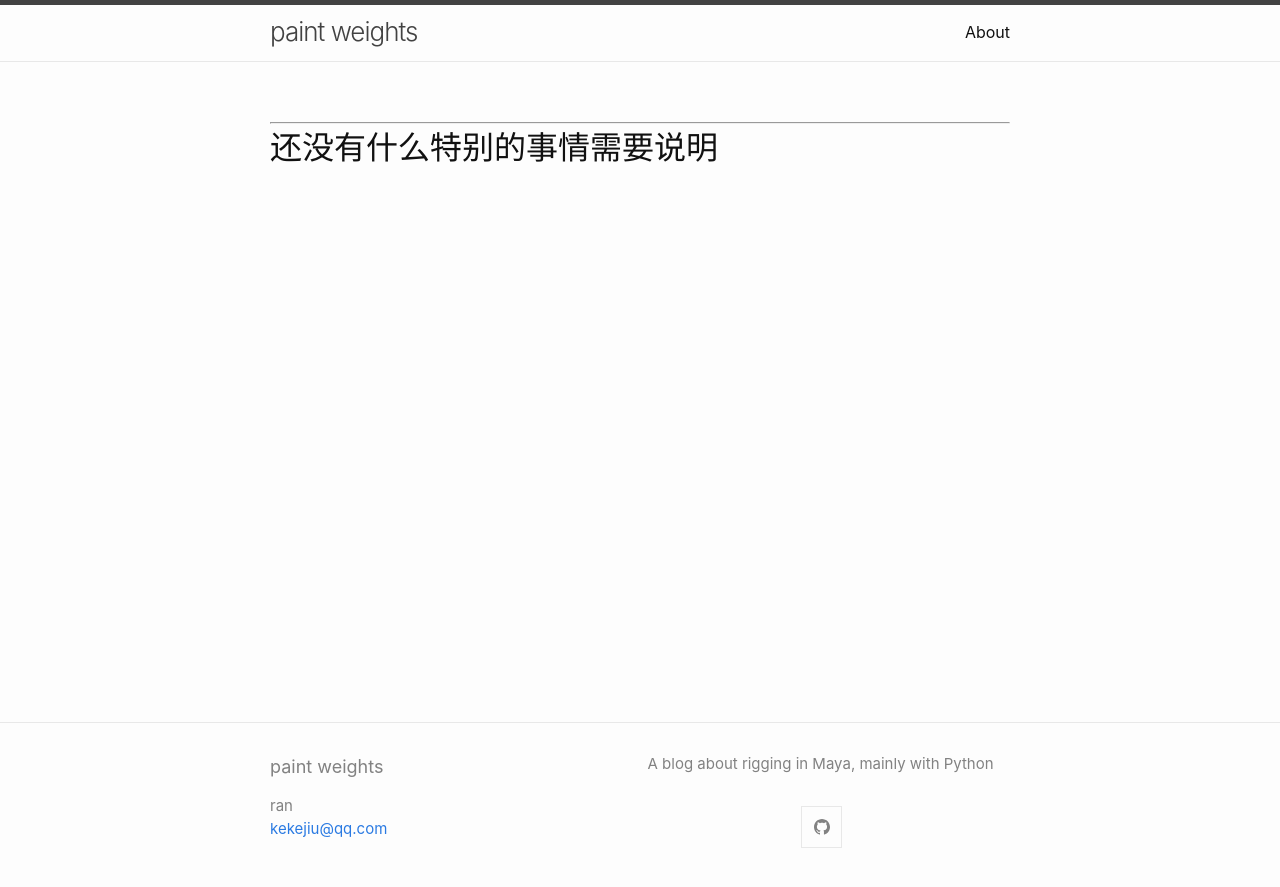
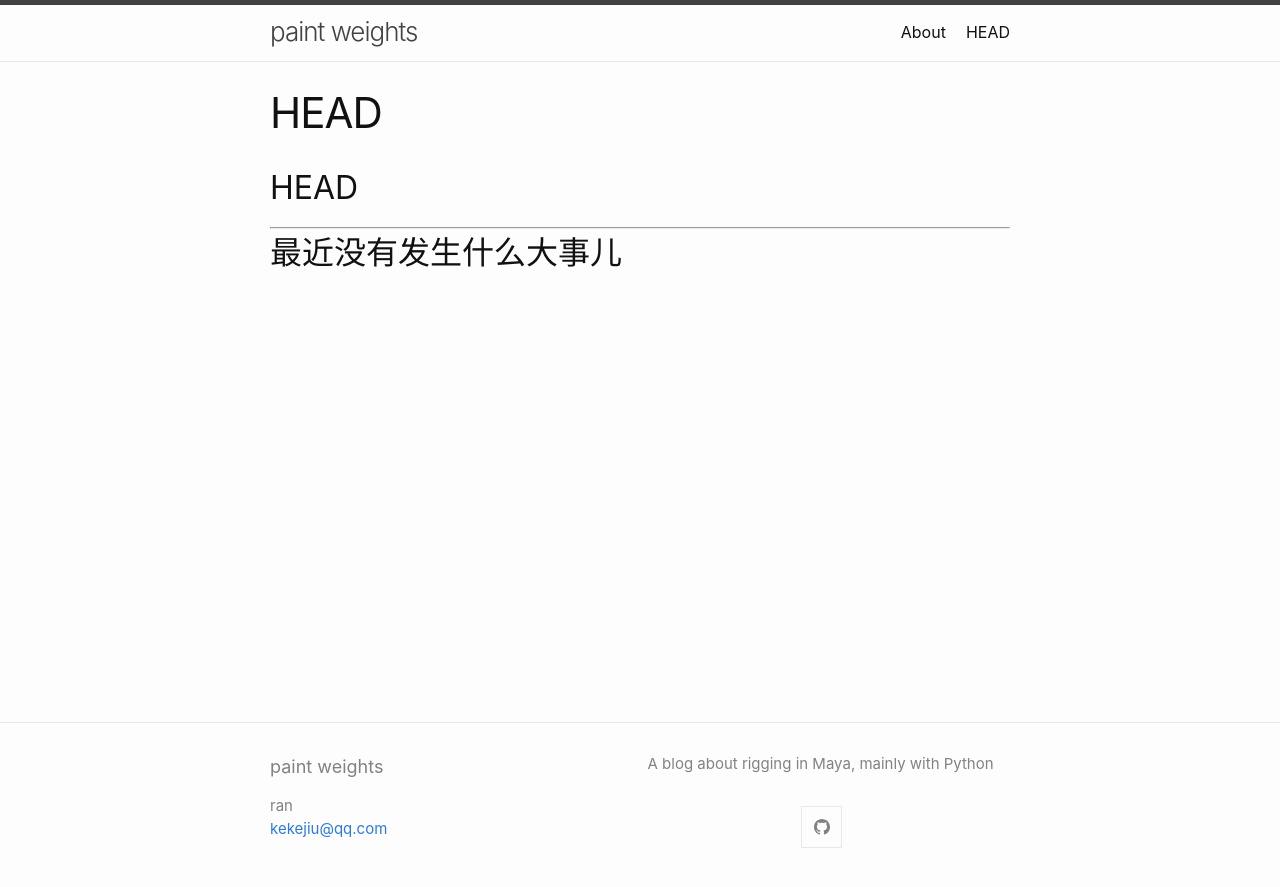
Before and after one commit to shabbySilence/minima-master, a Jekyll site: the page built from history.markdown, in a window 1280 px wide. Shown: the top 887 px of the page. Built offline with Jekyll 4.4.1, drawn with Linux system fonts in a browser that asks for light colours; our own code applies the rules of GitHub Pages for plain Markdown files.

```diff
--- a/history.markdown
+++ b/history.markdown
@@ -1,4 +1,3 @@
-
+## HEAD
 ***
-
-## 还没有什么特别的事情需要说明
+## 最近没有发生什么大事儿
```
